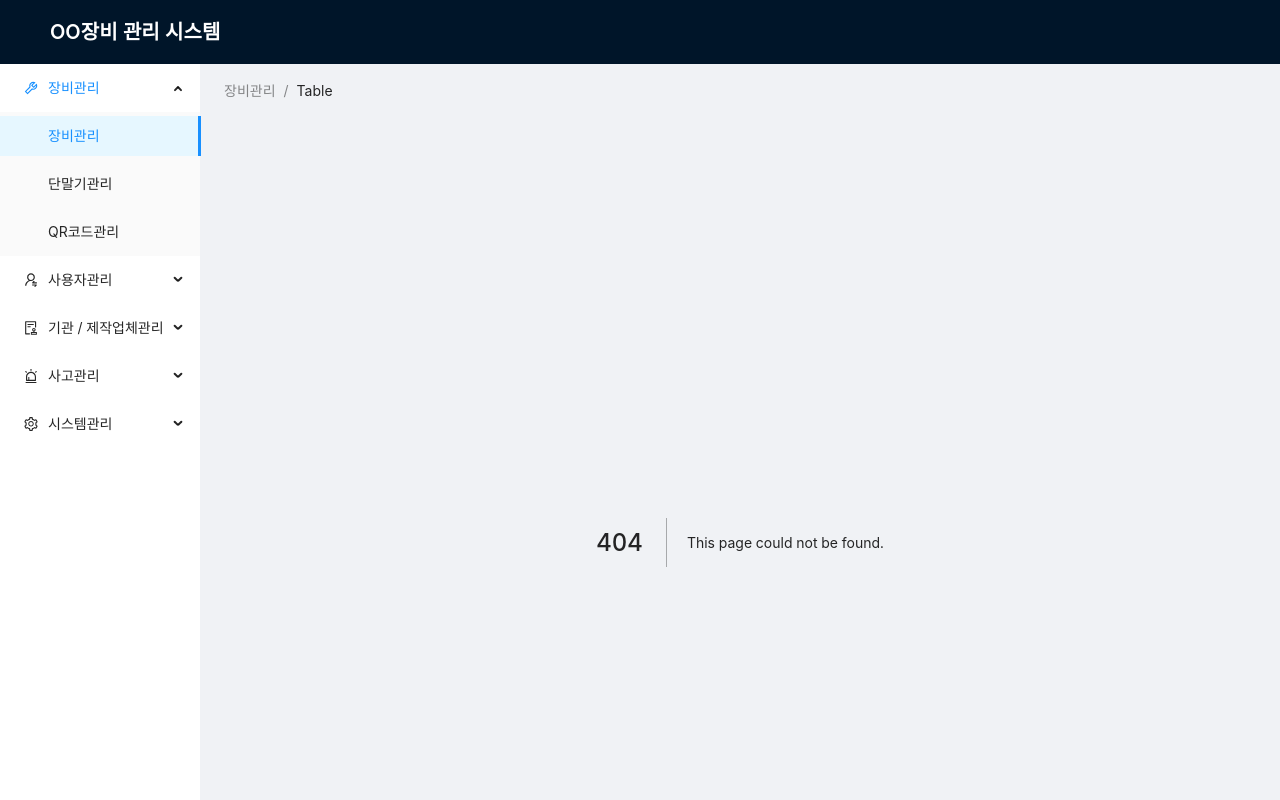
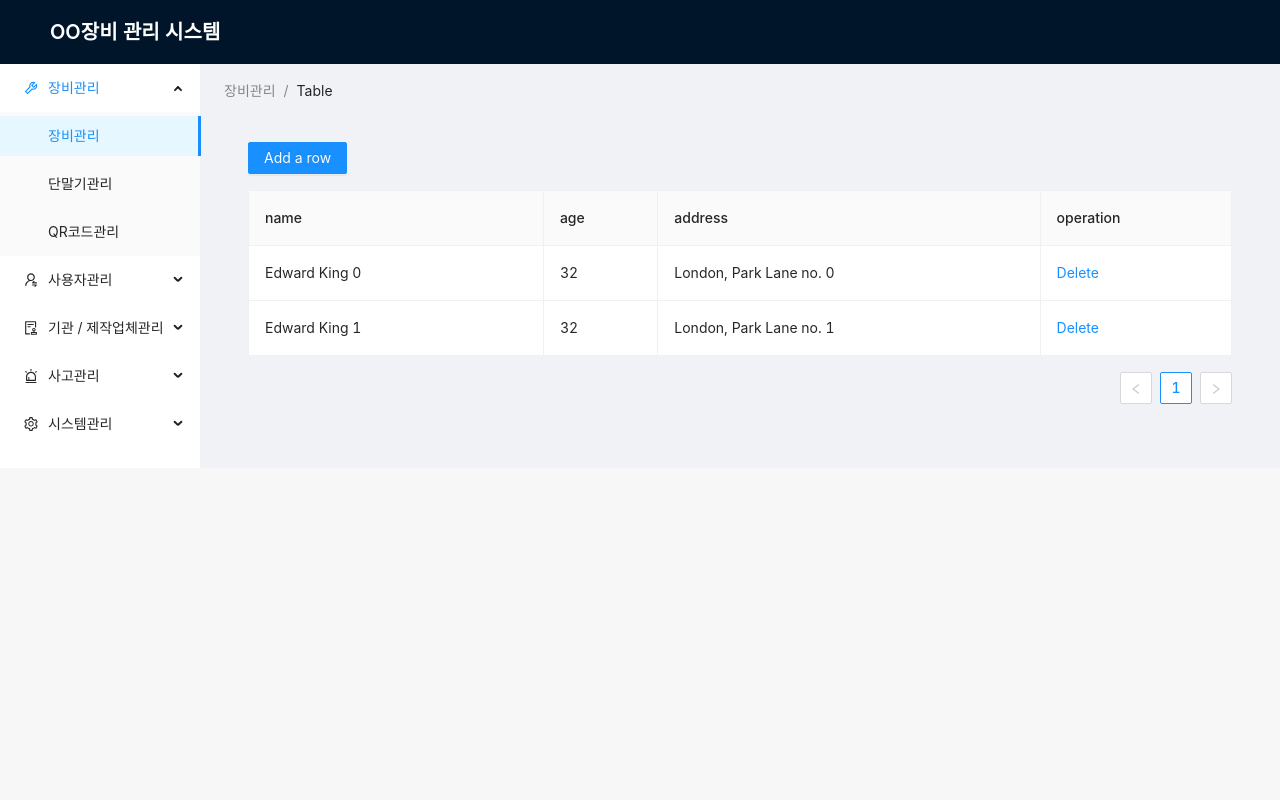
Before and after one commit to darkbright/personDB, a Next.js app in the folder em/: page /table in a window 1280 px wide. Before the commit this address had no page. Shown: the top 800 px of the page. Built offline with nearby package versions, Linux system fonts and the light colour scheme.

Commit message:
sample page add

```diff
--- /dev/null
+++ b/em/pages/table.tsx
@@ -0,0 +1,224 @@
+import type { InputRef } from 'antd';
+import { Button, Form, Input, Popconfirm, Table } from 'antd';
+import type { FormInstance } from 'antd/es/form';
+import React, { useContext, useEffect, useRef, useState } from 'react';
+
+
+const EditableContext = React.createContext<FormInstance<any> | null>(null);
+
+interface Item {
+  key: string;
+  name: string;
+  age: string;
+  address: string;
+}
+
+interface EditableRowProps {
+  index: number;
+}
+
+const EditableRow: React.FC<EditableRowProps> = ({ index, ...props }) => {
+  const [form] = Form.useForm();
+  return (
+    <Form form={form} component={false}>
+      <EditableContext.Provider value={form}>
+        <tr {...props} />
+      </EditableContext.Provider>
+    </Form>
+  );
+};
+
+interface EditableCellProps {
+  title: React.ReactNode;
+  editable: boolean;
+  children: React.ReactNode;
+  dataIndex: keyof Item;
+  record: Item;
+  handleSave: (record: Item) => void;
+}
+
+const EditableCell: React.FC<EditableCellProps> = ({
+  title,
+  editable,
+  children,
+  dataIndex,
+  record,
+  handleSave,
+  ...restProps
+}) => {
+  const [editing, setEditing] = useState(false);
+  const inputRef = useRef<InputRef>(null);
+  const form = useContext(EditableContext)!;
+
+  useEffect(() => {
+    if (editing) {
+      inputRef.current!.focus();
+    }
+  }, [editing]);
+
+  const toggleEdit = () => {
+    setEditing(!editing);
+    form.setFieldsValue({ [dataIndex]: record[dataIndex] });
+  };
+
+  const save = async () => {
+    try {
+      const values = await form.validateFields();
+
+      toggleEdit();
+      handleSave({ ...record, ...values });
+    } catch (errInfo) {
+      console.log('Save failed:', errInfo);
+    }
+  };
+
+  let childNode = children;
+
+  if (editable) {
+    childNode = editing ? (
+      <Form.Item
+        style={{ margin: 0 }}
+        name={dataIndex}
+        rules={[
+          {
+            required: true,
+            message: `${title} is required.`,
+          },
+        ]}
+      >
+        <Input ref={inputRef} onPressEnter={save} onBlur={save} />
+      </Form.Item>
+    ) : (
+      <div className="editable-cell-value-wrap" style={{ paddingRight: 24 }} onClick={toggleEdit}>
+        {children}
+      </div>
+    );
+  }
+
+  return <td {...restProps}>{childNode}</td>;
+};
+
+type EditableTableProps = Parameters<typeof Table>[0];
+
+interface DataType {
+  key: React.Key;
+  name: string;
+  age: string;
+  address: string;
+}
+
+type ColumnTypes = Exclude<EditableTableProps['columns'], undefined>;
+
+const App: React.FC = () => {
+  const [dataSource, setDataSource] = useState<DataType[]>([
+    {
+      key: '0',
+      name: 'Edward King 0',
+      age: '32',
+      address: 'London, Park Lane no. 0',
+    },
+    {
+      key: '1',
+      name: 'Edward King 1',
+      age: '32',
+      address: 'London, Park Lane no. 1',
+    },
+  ]);
+
+  const [count, setCount] = useState(2);
+
+  const handleDelete = (key: React.Key) => {
+    const newData = dataSource.filter(item => item.key !== key);
+    setDataSource(newData);
+  };
+
+  const defaultColumns: (ColumnTypes[number] & { editable?: boolean; dataIndex: string })[] = [
+    {
+      title: 'name',
+      dataIndex: 'name',
+      width: '30%',
+      editable: true,
+    },
+    {
+      title: 'age',
+      dataIndex: 'age',
+    },
+    {
+      title: 'address',
+      dataIndex: 'address',
+    },
+    {
+      title: 'operation',
+      dataIndex: 'operation',
+      render: (_, record: { key: React.Key }) =>
+        dataSource.length >= 1 ? (
+          <Popconfirm title="Sure to delete?" onConfirm={() => handleDelete(record.key)}>
+            <a>Delete</a>
+          </Popconfirm>
+        ) : null,
+    },
+  ];
+
+  const handleAdd = () => {
+    const newData: DataType = {
+      key: count,
+      name: `Edward King ${count}`,
+      age: '32',
+      address: `London, Park Lane no. ${count}`,
+    };
+    setDataSource([...dataSource, newData]);
+    setCount(count + 1);
+  };
+
+  const handleSave = (row: DataType) => {
+    const newData = [...dataSource];
+    const index = newData.findIndex(item => row.key === item.key);
+    const item = newData[index];
+    newData.splice(index, 1, {
+      ...item,
+      ...row,
+    });
+    setDataSource(newData);
+  };
+
+  const components = {
+    body: {
+      row: EditableRow,
+      cell: EditableCell,
+    },
+  };
+
+  const columns = defaultColumns.map(col => {
+    if (!col.editable) {
+      return col;
+    }
+    return {
+      ...col,
+      onCell: (record: DataType) => ({
+        record,
+        editable: col.editable,
+        dataIndex: col.dataIndex,
+        title: col.title,
+        handleSave,
+      }),
+    };
+  });
+
+
+  return (
+    <div>
+      <Button onClick={handleAdd} type="primary" style={{ marginBottom: 16 }}>
+        Add a row
+      </Button>
+      <Table
+        components={components}
+        rowClassName={() => 'editable-row'}
+        bordered
+        dataSource={dataSource}
+        columns={columns as ColumnTypes}
+      />
+    </div>
+  );
+};
+
+export default App;
```
Also changed, not shown: em/pages/login.tsx (added, +52 -0 lines).
